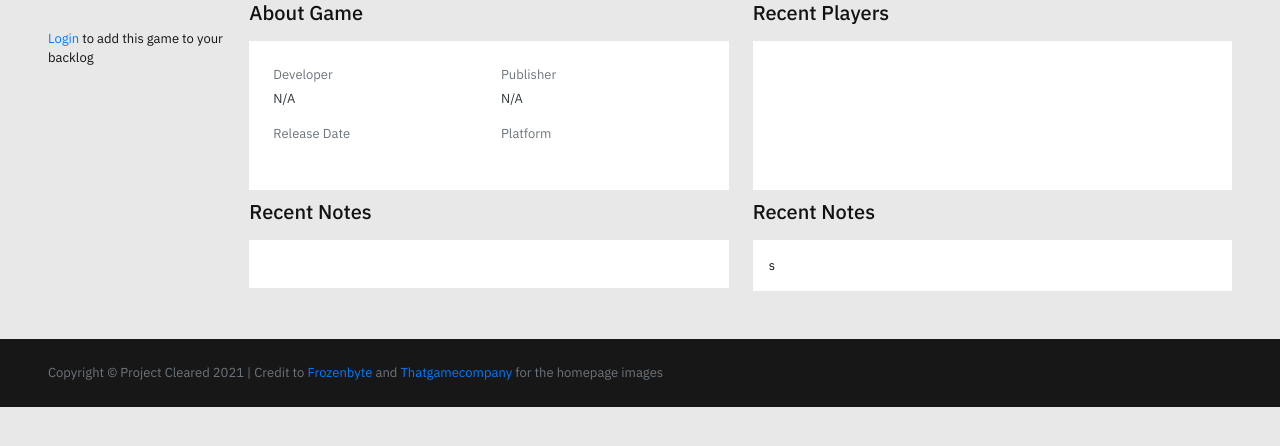
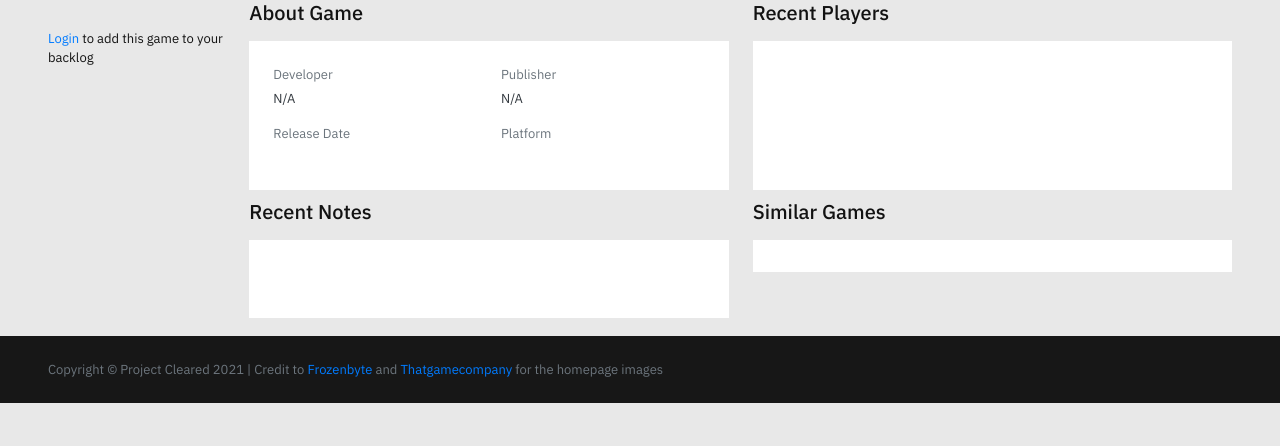
Before and after one commit to Aminehassou/project-cleared, a Flask app: template app/templates/game.html in a window 1280 px wide. Shown: the part 143-589 px from the top of the page. Run offline with Flask 2, Linux system fonts and the light colour scheme; the template is opened without the code that fills it: values that come from a table or form of the project are taken from there, others are empty; some libraries are stand-ins or nearby versions; some web fonts are replaced.

```diff
--- a/app/data.py
+++ b/app/data.py
@@ -17,5 +17,5 @@ def get_games(query):
 
 def get_game_by_id(id):
     r = requests.post("https://api.igdb.com/v4/games",
-                headers = {"Client-ID": Config.CLIENT_ID, "Authorization": "Bearer {}".format(Config.API_AUTH)}, data = 'fields name, summary, involved_companies.developer, involved_companies.publisher, involved_companies.company.name, platforms.name, cover.image_id, first_release_date; where id = {}; limit 1;'.format(id))
+                headers = {"Client-ID": Config.CLIENT_ID, "Authorization": "Bearer {}".format(Config.API_AUTH)}, data = 'fields name, summary, involved_companies.developer, involved_companies.publisher, involved_companies.company.name, platforms.name, cover.image_id, similar_games.name, first_release_date; where id = {}; limit 1;'.format(id))
     return r.json()[0]
--- a/app/models.py
+++ b/app/models.py
@@ -107,6 +107,7 @@ class Game(db.Model):
     publisher = db.Column(db.String(255))
     image_id = db.Column(db.String(255), unique=True, nullable=True)
     initial_release_date = db.Column(db.DateTime, nullable=False)
+    similar_games = db.Column(db.Text)
     created_at = db.Column(db.DateTime, nullable=False,
                         default=datetime.utcnow)
     modified_at = db.Column(db.DateTime, nullable=False,
--- a/app/routes.py
+++ b/app/routes.py
@@ -143,10 +143,13 @@ def get_game(api_id):
     if not game:
         game_info = get_game_by_id(api_id)
         print(game_info)
-        print(game_info)
         dev_info = filter_devs(game_info)
         name = game_info["name"]
         date = datetime.datetime.fromtimestamp(game_info["first_release_date"]).strftime('%Y-%m-%d %H:%M:%S')
+        similar_games = []
+        for similar_game in game_info["similar_games"]:
+            similar_games.append(str("{},{}".format(similar_game["id"], similar_game["name"])))
+        print(similar_games)
         if "cover" not in game_info:
             image_id = None
         else:
@@ -171,7 +174,7 @@ def get_game(api_id):
                     print("You can't add this platform (it already exists)")
                 platforms_list.append(p)
 
-        game = Game(api_id = api_id, title = name, summary=summary, image_id = image_id, developer = dev_info["developers"], publisher = dev_info["publishers"], initial_release_date = date)
+        game = Game(api_id = api_id, title = name, summary=summary, image_id = image_id, developer = dev_info["developers"], publisher = dev_info["publishers"], initial_release_date = date, similar_games=";".join(similar_games))
         game.platforms = platforms_list
         db.session.add(game)
         db.session.commit()
@@ -182,6 +185,10 @@ def get_game(api_id):
 def display_game(id):
     form = AddGameForm()
     game = Game.query.filter_by(id = id).first()
+    d = dict(item.split(",") for item in game.similar_games.split(";"))
+    game.similar_games = d
+    print(d)
+
     recently_added_games = User_game.query.filter_by(game_id=id).order_by(User_game.modified_at).limit(3).all()
     recently_added_notes = User_game.query.filter(User_game.game_id==id, func.coalesce(User_game.note, '') != '').order_by(User_game.modified_at).limit(3).all()
     if current_user.is_authenticated:
--- a/app/templates/game.html
+++ b/app/templates/game.html
@@ -119,7 +119,7 @@
                     <div class="row">
                         <div class="col-lg-6">
                             <h5 class="mb-3 mt-3"> Recent Notes </h5>
-                            <div class="box-container">
+                            <div class="box-container h-75">
                                 <div class="p-3 bg-dark h-100">
                                     <table class="table">
                                         <tbody>
@@ -132,7 +132,7 @@
                                                     <img class="rounded-circle" src="{{ recent_u_game.user.avatar(30) }}">
                                                     <a href="{{url_for('user', username=recent_u_game.user.username)}}">{{recent_u_game.user.username}}</a>
                                                 </td>
-                                                <td class="game-note-cell">{{recent_u_game.note|truncate(600, true)}}</td>
+                                                <td class="game-note-cell">{{recent_u_game.note|truncate(306, true)}}</td>
                                             </tr>
 
                                             {% endfor %}
@@ -142,10 +142,12 @@
                             </div>
                         </div>
                         <div class="col-lg-6">
-                            <h5 class="mb-3 mt-3"> Recent Notes </h5>
+                            <h5 class="mb-3 mt-3"> Similar Games </h5>
                             <div class="box-container">
                                 <div class="p-3 bg-dark h-100">
-                                    s
+                                    {% for key, value in game.similar_games.items() %}
+                                    <a href="{{url_for('get_game', api_id=key)}}">{{ value }}</a> <br>
+                                    {% endfor %}
                                 </div>
                             </div>
                         </div>
```
Also changed, not shown: migrations/versions/b68446337ef6_changed_about_me_size.py (added, +28 -0 lines).
